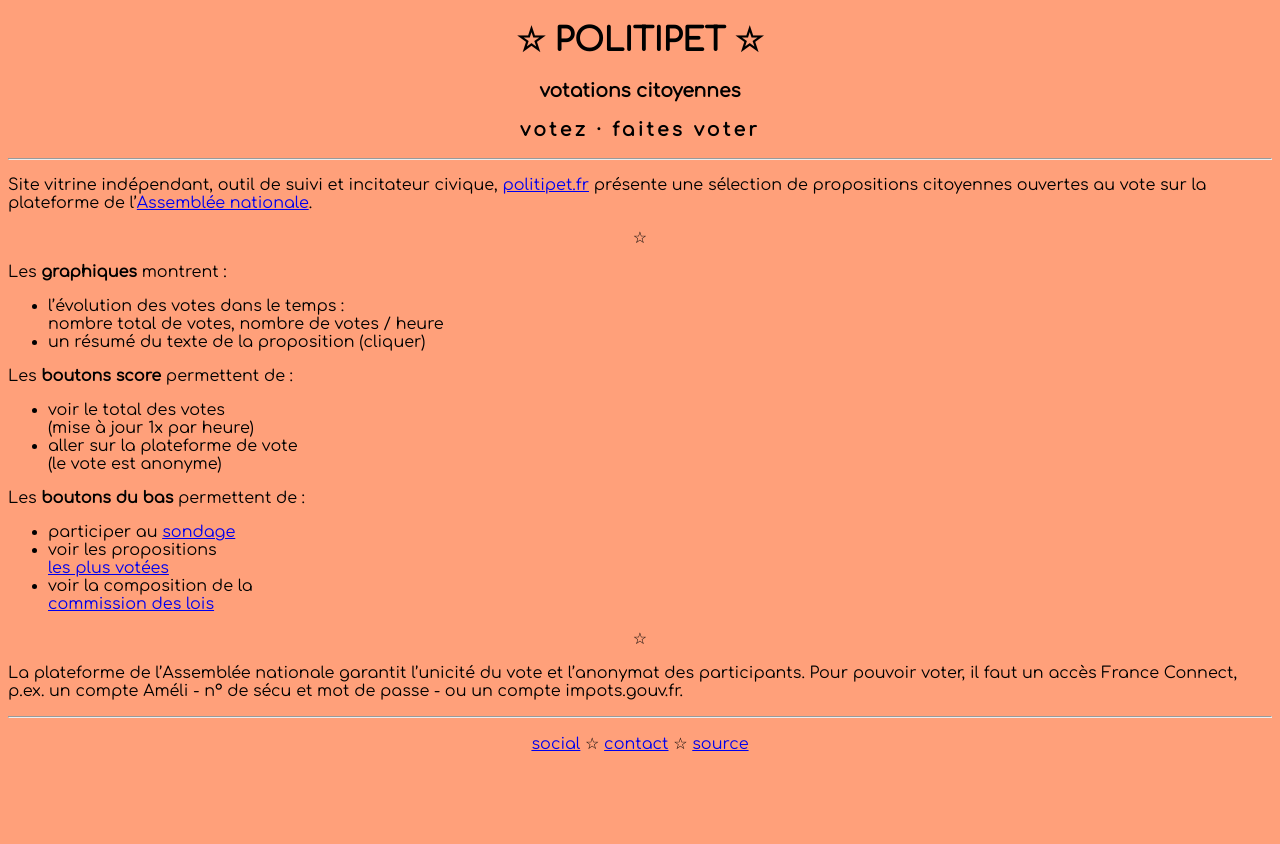
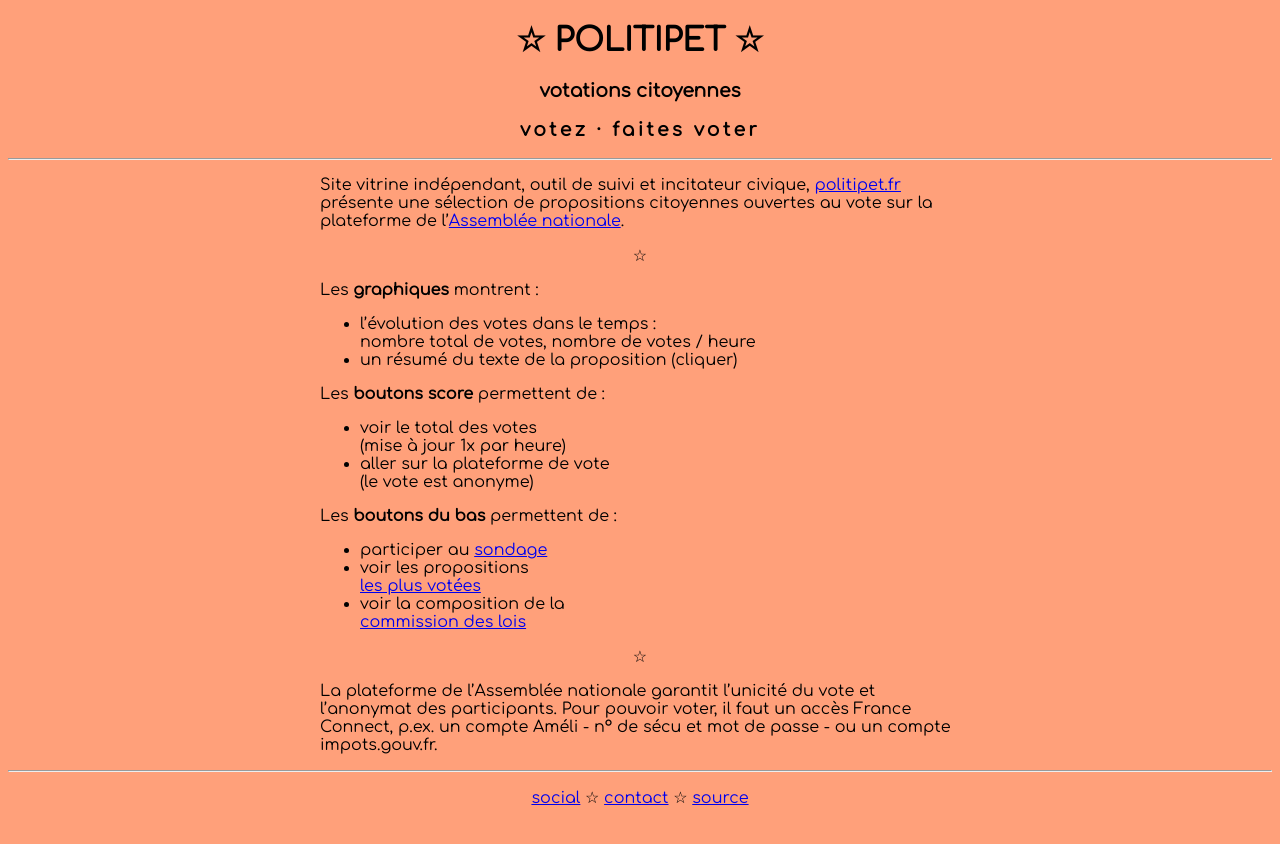
Before and after one commit to politipet/politipet.github.io, a Jekyll site: the page built from info.md, in a window 1280 px wide. Shown: the top 844 px of the page. Built offline with Jekyll 4.4.1, drawn with Linux system fonts in a browser that asks for light colours; our own code applies the rules of GitHub Pages for plain Markdown files.

Commit message:
add style .left for info.md

```diff
--- a/info.md
+++ b/info.md
@@ -11,7 +11,7 @@
 
 -----
 
-<div style="text-align: left" markdown="1">
+<div class="left" markdown="1">
 
 Site vitrine indépendant, outil de suivi et incitateur civique,
 [politipet.fr][politipet] présente une sélection de propositions citoyennes
--- a/style.css
+++ b/style.css
@@ -57,6 +57,10 @@
 	text-align: center;
 	background-color: darkgrey;
 }
+.left {
+	text-align: left;
+	max-width: 40rem;
+}
 
 @keyframes gradient {
 	0%	{ background-position: 0% 50%; }
```
